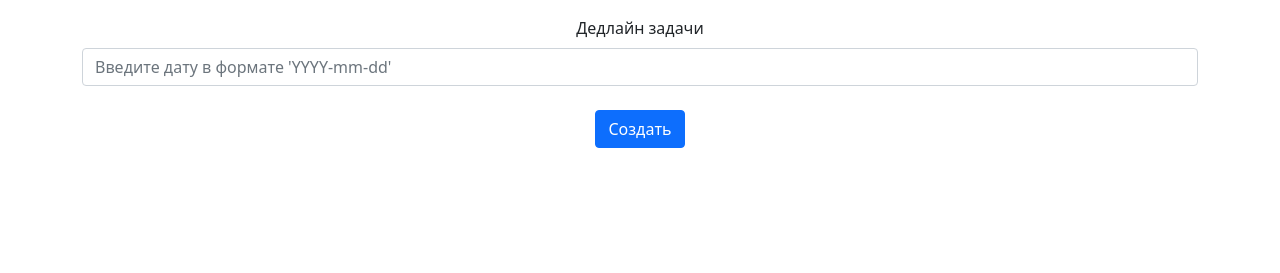
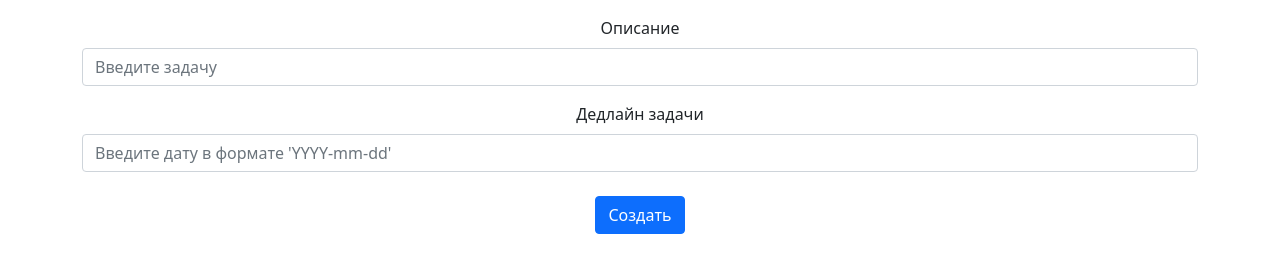
Before and after one commit to YugayDmitriy/Homework_53_Dmitriy_Yugay, a Django app: page /add_item in a window 1280 px wide. Shown: the part 290-563 px from the top of the page. Run offline with Django 3.2, Linux system fonts and the light colour scheme.

Commit message:
Проведена миграция models

```diff
--- a/core/templates/create.html
+++ b/core/templates/create.html
@@ -17,6 +17,12 @@
                 </select>
             </div>
             <div class="form-group text-center mt-3">
+              <label for="validationDefaultDiscript" class="form-label">Описание</label>
+                <div class="input-group">
+                <input type="text" class="form-control" name="discription" placeholder="Введите задачу" id="validationDefaultDiscript"  aria-describedby="inputGroupPrepend2" required>
+                </div>
+            </div>
+            <div class="form-group text-center mt-3">
               <label for="validationDefaultDate" class="form-label">Дедлайн задачи</label>
               <input type="text" class="form-control" name="created_at" placeholder="Введите дату в формате 'YYYY-mm-dd'", id="validationDefaultDate"  aria-describedby="inputGroupPrepend2" required>
             </div>
--- a/core/templates/index.html
+++ b/core/templates/index.html
@@ -30,6 +30,7 @@
                  <th scope="col">Вх.№</th>
                  <th scope="col">Задача</th>
                  <th scope="col">Статус</th>
+                 <th scope="col">Описание</th>
                  <th scope="col">Дедлайн</th>
                  <th scope="col">Редактирование</th>
                  <th>Удаление</th>
@@ -41,6 +42,7 @@
                  <td>{{ forloop.counter }}</td>
                  <td>{{i.name}}</td>
                  <td>{{i.status}}</td>
+                 <td>{{i.discription}}</td>
                  <td>{{i.created_at}}</td>
                  <td>
                      <a href="{% url 'edit_item' i.id %}" class="btn btn-warning">Изменить</a>
--- a/core/todolist/models.py
+++ b/core/todolist/models.py
@@ -10,7 +10,7 @@ class Item(models.Model):
 
     name = models.TextField(max_length=200, null=False, blank=False, verbose_name='Наименование')
     status = models.CharField(max_length=13, choices=CHOISES, default='Новая', verbose_name='Статус')
-    discription = models.TextField(max_length=200, null=False, blank=False, verbose_name='Описание')
+    discription = models.TextField(max_length=200, null=True, blank=True, verbose_name='Описание')
     created_at = models.DateField(null=True, default=None, verbose_name='Время окончания')
     updated_at = models.DateField(auto_now=True, verbose_name='Время изменения')
 
--- a/core/todolist/views/add.py
+++ b/core/todolist/views/add.py
@@ -6,8 +6,9 @@ from todolist.models import Item
 def add_item(request):
     if request.method == "POST":
         name = request.POST['name']
+        discription = request.POST['discription']
         created_at = request.POST['created_at']
-        item = Item(name=name, created_at=created_at)
+        item = Item(name=name, discription=discription, created_at=created_at)
         item.save()
         messages.info(request, "Задача успешно добавлена")
     else:
```
Also changed, not shown: core/db.sqlite3, core/todolist/migrations/0002_item_discription.py (added).
